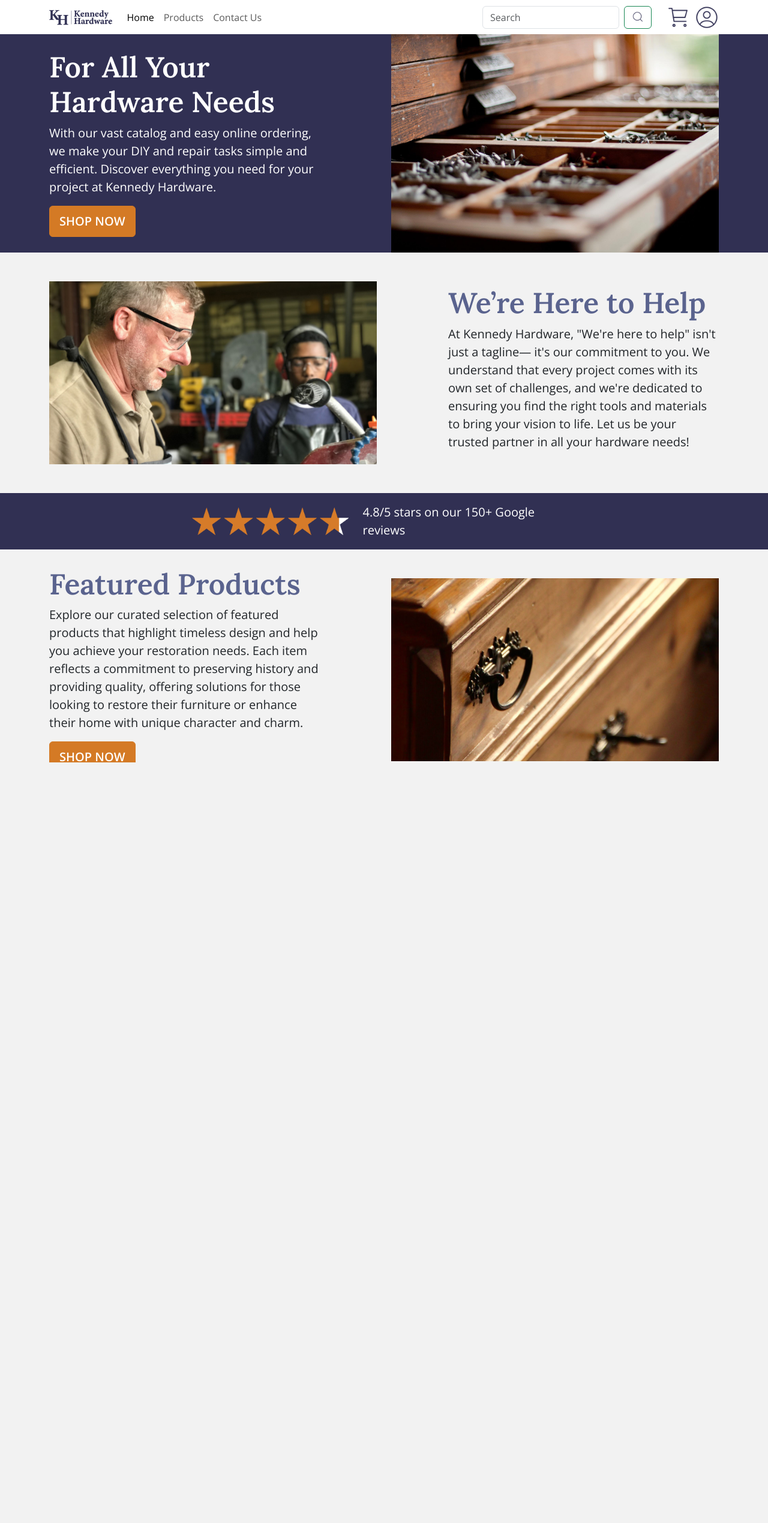
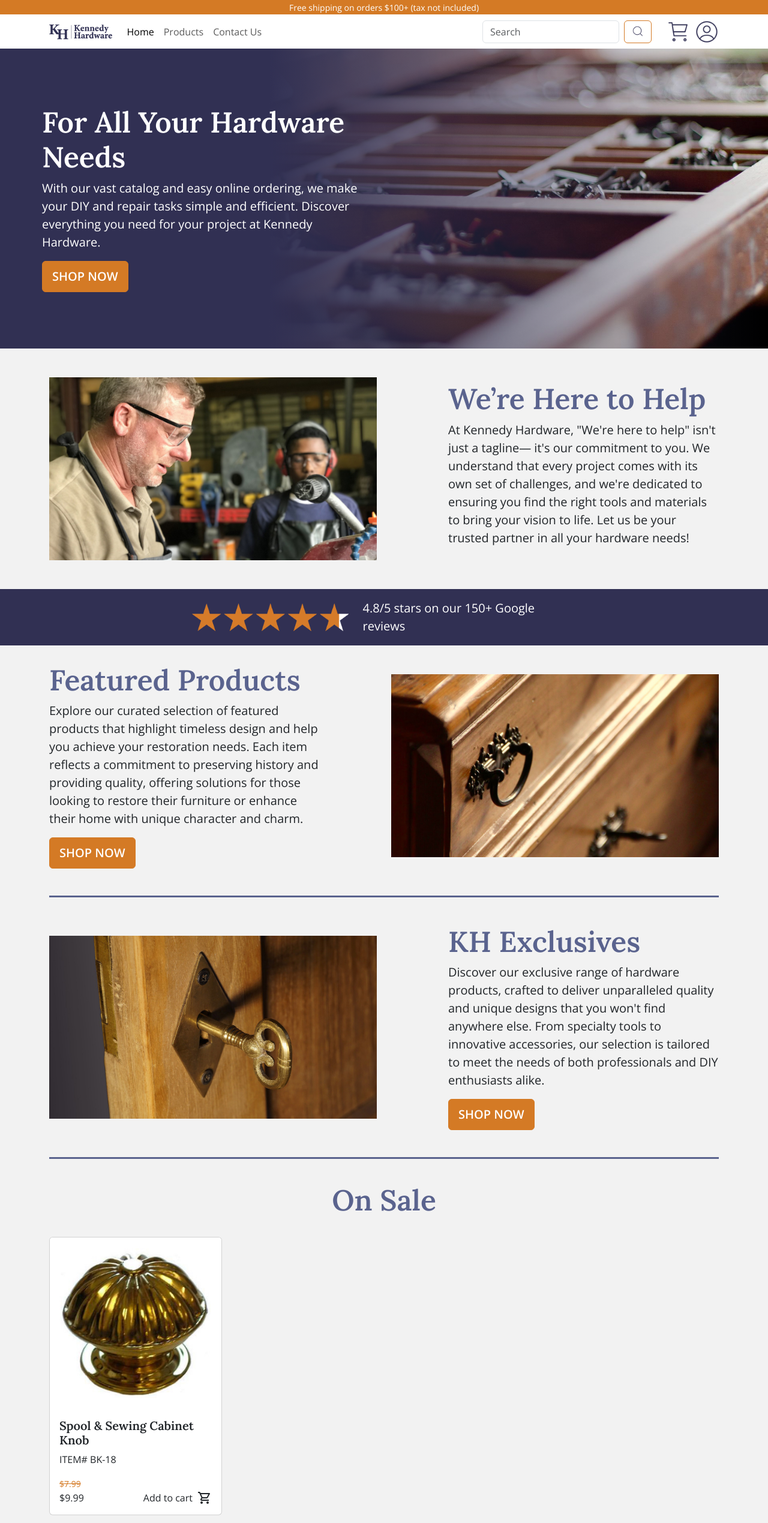
Before and after one commit to benn0425/dsn1713-final, a website: page index.html in a window 1280 px wide. Shown: the top 2539 px of the page at 60% size. Drawn offline with nearby package versions, Linux system fonts and the light colour scheme.

Commit message:
created hero and sale section

```diff
--- a/index.html
+++ b/index.html
@@ -9,6 +9,9 @@
 
 <body class="bg-light">
     <header class="sticky-top ">
+        <div class="bg-secondary text-white text-center">
+            <small class="mb-0 py-1">Free shipping on orders $100+ (tax not included) </small>
+        </div>
         <nav class="navbar navbar-expand-lg bg-white">
         <div class="container-lg">
           <a class="navbar-brand" href="index.html">
@@ -31,24 +34,25 @@
             </ul>
             <form class="d-flex" role="search">
               <input class="form-control me-2" type="search" placeholder="Search" aria-label="Search">
-              <button class="btn btn-outline-success" type="submit">
+              <button class="btn btn-outline-secondary" type="submit">
                 <img src="images/icons/search-icon.png" alt="search icon" height="20" class="d-inline-block align-text-top">
               </button>
             </form>
-            <img src="images/icons/shopping-cart-icon.png" alt="cart" height="40" class="d-inline-block align-text-top ms-4 me-2">
-            <img src="images/icons/profile-icon.png" alt="account profile" height="40" class="d-inline-block align-text-top">
+            <!-- <img src="images/icons/shopping-cart-icon.png" alt="cart" height="40" class="d-inline-block align-text-top ms-4 me-2">
+            <img src="images/icons/profile-icon.png" alt="account profile" height="40" class="d-inline-block align-text-top"> -->
+            <p class="m-0"><a href="#"><img src="/images/icons/shopping-cart-icon.png" alt="click here to view items in shopping cart" height="40" class="d-inline-block justify-content-center ms-4 me-2"></a></p>
+            <p class="m-0"><a href="#"><img src="/images/icons/profile-icon.png" alt="click here to view items in shopping cart" height="40" class="d-inline-block justify-content-center"></a></p>
           </div>
         </div>
       </nav>
     </header>
 
     <main>
-        <section id="hero" class="bg-dark text-white">
-            <div class="container-md h-100">
-               <div class="row h-100 align-items-center">
-
-                    <div class="col-md-5 order-sm-1 order-2">
-                        <div>
+        <section>
+            <div class="hero-banner">
+                <div class="hero-content container-lg ps-lg-0">
+                    <div class="row">
+                        <div class="col-12 col-md-6">
                             <h1 class="display-5 fw-bold">For All Your Hardware Needs</h1>
                             <p class="lead">With our vast catalog and easy online ordering, we make your DIY and repair tasks simple and efficient. Discover everything you need for your project at Kennedy Hardware.</p>
                             <a href="pages/categories.html" class="btn btn-secondary text-white" role="button">
@@ -57,9 +61,6 @@
                         </div>
                     </div>
 
-                    <div class="col-md-6 order-sm-2 order-1 offset-md-1">
-                        <img class="img-fluid object-fit-cover h-100" src="images/home-page/home-page-hero.jpg" alt="hardware case">
-                    </div>
                 </div>
               </div>
         </section>
@@ -113,7 +114,7 @@
                          <img class="img-fluid object-fit-cover py-3 py-lg-5" src="images/home-page/home-page-featured-products-cropped.jpg" alt="antique drawer pull on dresser">
                      </div>
                  </div>
-                 <hr class="border-3 ">
+                 <hr class="border-3 border-primary">
              </div>
         </section>
 
@@ -135,13 +136,13 @@
                          <img class="img-fluid object-fit-cover py-3 py-lg-5" src="images/home-page/home-page-kh-exclusives-cropped.jpg" alt="man in workshop">
                      </div>
                  </div>
-                 <hr class="border-3 ">
+                 <hr class="border-3 border-primary">
              </div>
         </section>
 
         <section>
             <div class="container-lg">
-                <h1 class="display-5 fw-bold text-primary text-center pt-5">On Sale</h1>
+                <h1 class="display-5 fw-bold text-primary text-center pt-4 pb-4">On Sale</h1>
                 <div class="row">
                     <div class="col-sm-6 col-lg-3">
                         <div class="card" style="width: 18rem;">
@@ -149,19 +150,24 @@
                             <div class="card-body">
                               <h5 class="card-title">Spool & Sewing Cabinet Knob</h5>
                               <p class="card-text">ITEM# BK-18</p>
+
+                              <div>
+                                <small class="text-decoration-line-through sale-price">$7.99</small>
+                              </div>
                               <div class="row">
-                                <div>
-                                   <p>Add to cart</p>
+                                <div class="col-6">
+                                    <p class="m-0">$9.99</p>
+                                </div>
+                                <div class="col-6">
+                                   <p class="text-end m-0">Add to cart<span class="material-icons-outlined cart-icon ps-2">shopping_cart</span></p>
                                 </div>
 
-                                <img src="images/icons/shopping-cart-icon.png" alt="shopping-cart-icon" height="30">
                               </div>
-
-
 
                             </div>
                         </div>
                     </div>
+
                 </div>
             </div>
         </section>
--- a/scss/custom.scss
+++ b/scss/custom.scss
@@ -1,6 +1,8 @@
 // Custom.scss
 // Option A: Include all of Bootstrap
 @import url('https://fonts.googleapis.com/css2?family=Lora:wght@600&family=Open+Sans:ital,wght@0,400..700;1,400..700&display=swap');
+
+@import url('https://fonts.googleapis.com/icon?family=Material+Icons+Outlined');
 
 $primary: #5A638E;
 $secondary: #D47A25;
@@ -24,17 +26,45 @@ $hr-opacity: 100%;
 
 // Then add additional custom code here
 
-// @media (min-width:768px) {
+.hero-banner {
+    position: relative;
+    background-image: url(/images/home-page/home-page-hero.jpg); /* Replace with any random image URL */
+    background-size: cover;
+    background-position: center;
+    height: 500px; /* Adjust height as needed */
+    display: flex;
+    align-items: center;
+    color: white;
+}
 
-//     #hero {
-//         position: relative;
-//     }
+.hero-banner::before {
+    content: "";
+    position: absolute;
+    top: 0;
+    left: 0;
+    right: 0;
+    bottom: 0;
+    background: linear-gradient(to bottom, $dark 50%, transparent);
+    z-index: 1;
+  }
 
-//     .bg-image {
-//         position:absolute;
-//         left: 50%;
-//         width: 50%;
-//         height: 100%;
-//         padding: 0;
-//     }
-// }
+  .hero-content {
+    position: relative;
+    z-index: 2;
+    padding-left: 2rem;
+  }
+
+  .cart-icon {
+    vertical-align: -25%
+  }
+
+  .sale-price {
+    color: $secondary;
+  }
+
+  @media (min-width: 768px) {
+    .hero-banner::before {
+        background: linear-gradient(to right, $dark 35%, transparent);
+    }
+
+  }
```
Also changed, not shown: pages/contact.html (+15 -32 lines), css/custom.css, 1 other file. Lines whose indentation alone changed are shown as unchanged.
